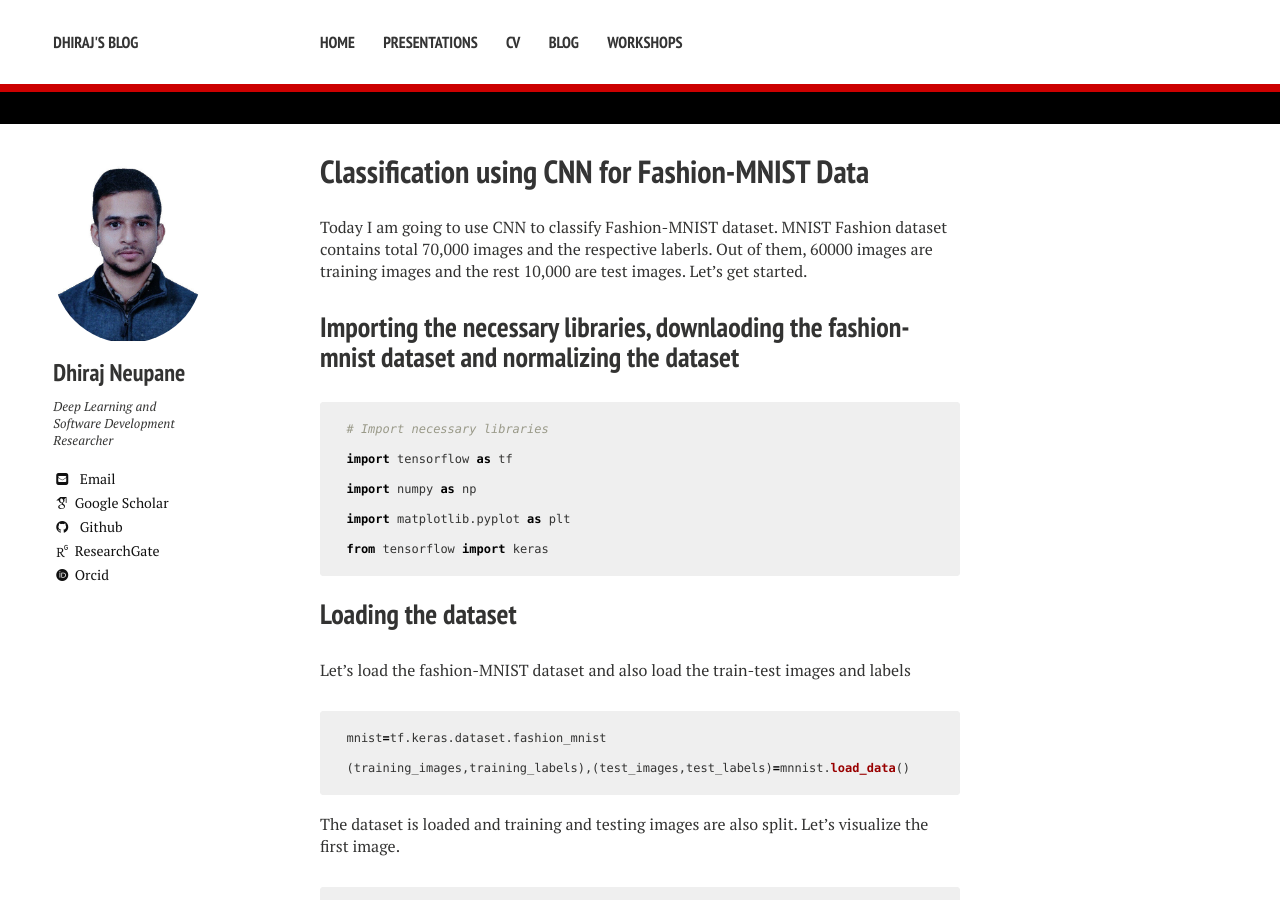
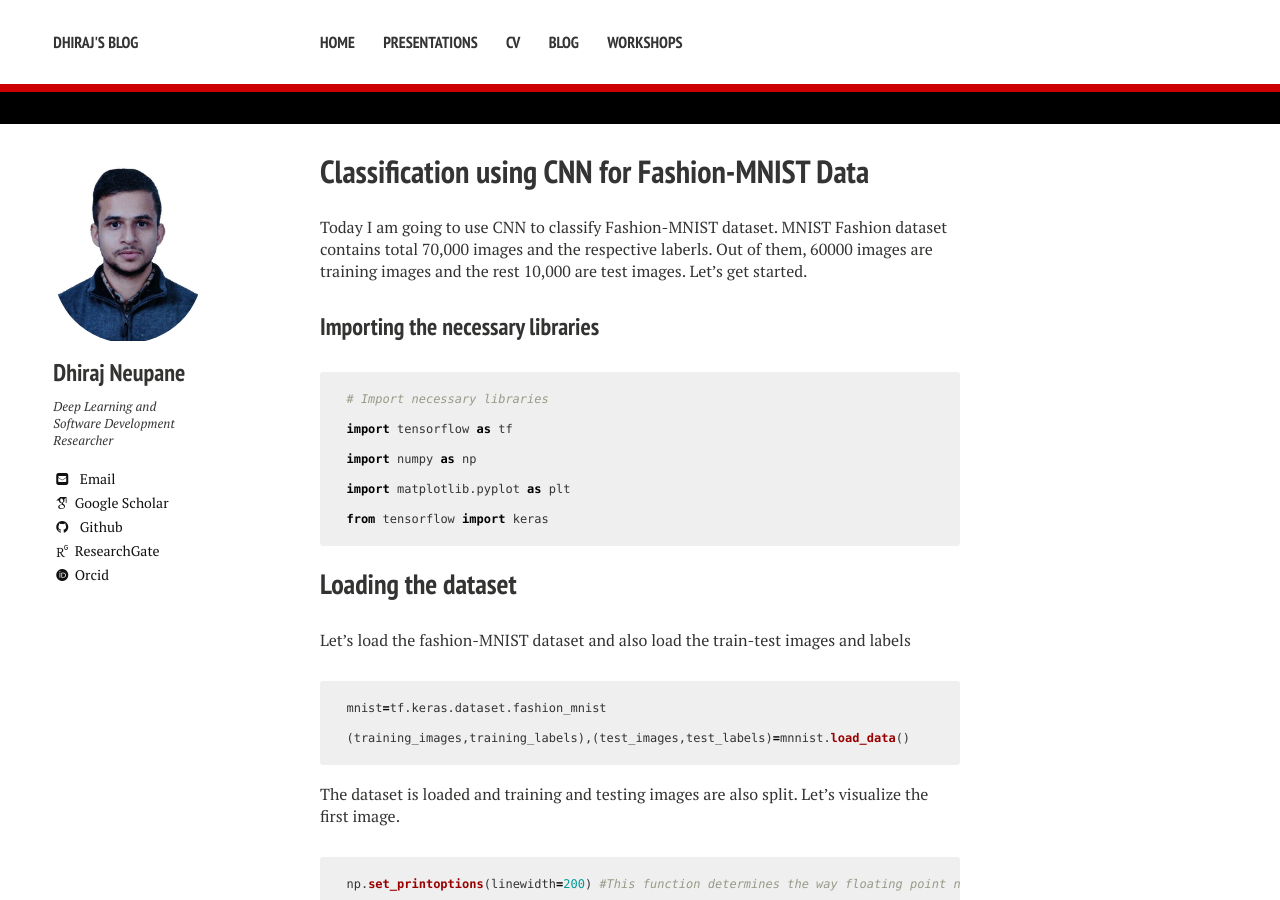
Before and after one commit to PIjarihd/dhirajneupane.github.io, a Jekyll site: the page built from _posts/2021-12-12-mnist-fashion.md, in a window 1280 px wide and 900 px high. Built offline with Jekyll 4.4.1, drawn with Linux system fonts in a browser that asks for light colours; nearby versions of some CDN libraries; some web fonts are replaced.

Commit message:
Update 2021-12-12-mnist-fashion.md

````diff
--- a/_posts/2021-12-12-mnist-fashion.md
+++ b/_posts/2021-12-12-mnist-fashion.md
@@ -10,7 +10,7 @@ category: blog
 Today I am going to use CNN to classify Fashion-MNIST dataset. MNIST Fashion dataset contains total 70,000 images and the respective laberls. Out of them, 60000 images are training images and the rest 10,000 are test images.
   Let's get started.
 
-## Importing the necessary libraries, downlaoding the fashion-mnist dataset and normalizing the dataset
+### Importing the necessary libraries
 ```python
   # Import necessary libraries
   import tensorflow as tf
@@ -43,7 +43,7 @@ Today I am going to use CNN to classify Fashion-MNIST dataset. MNIST Fashion dat
   test_images=test_images/255.0
   ```
 
-## Designing Model, training the model and evaluation
+### Designing Model, training the model and evaluation
   ```python
   model=tf.keras.models.Sequential([tf.keras.layers.Flatten(),
                         tf.keras.layers.Dense(128,activation=tf.nn.relu),
````
